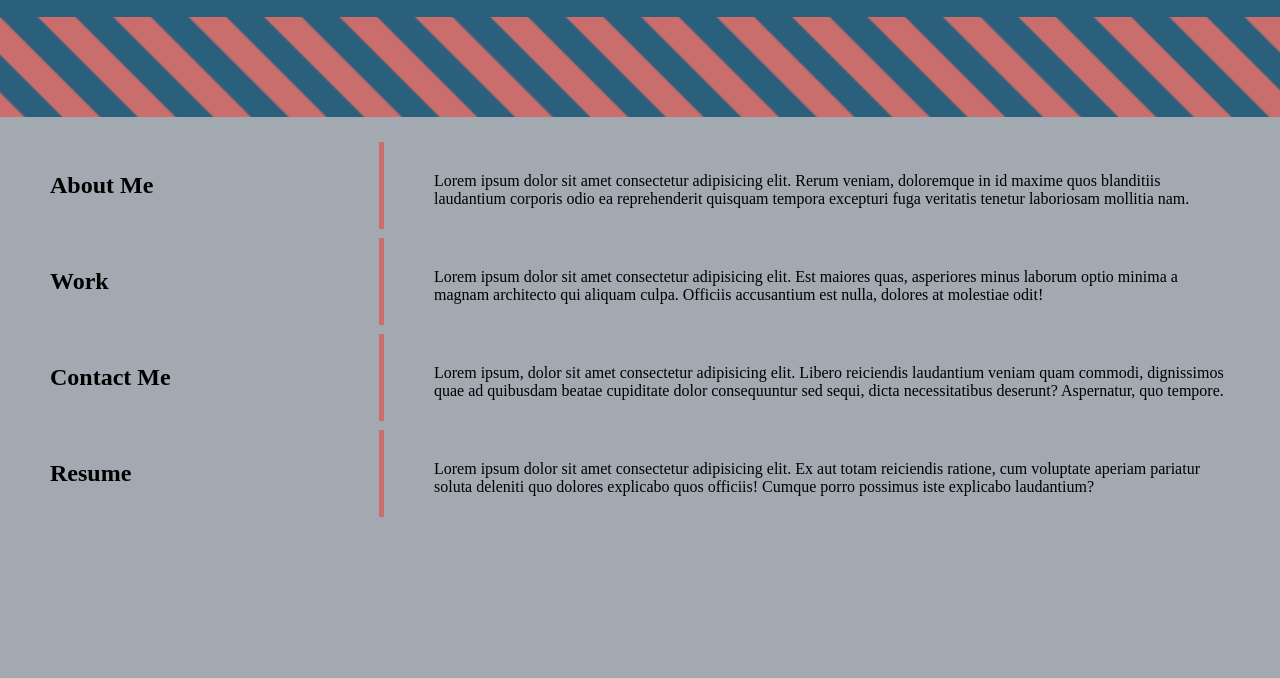
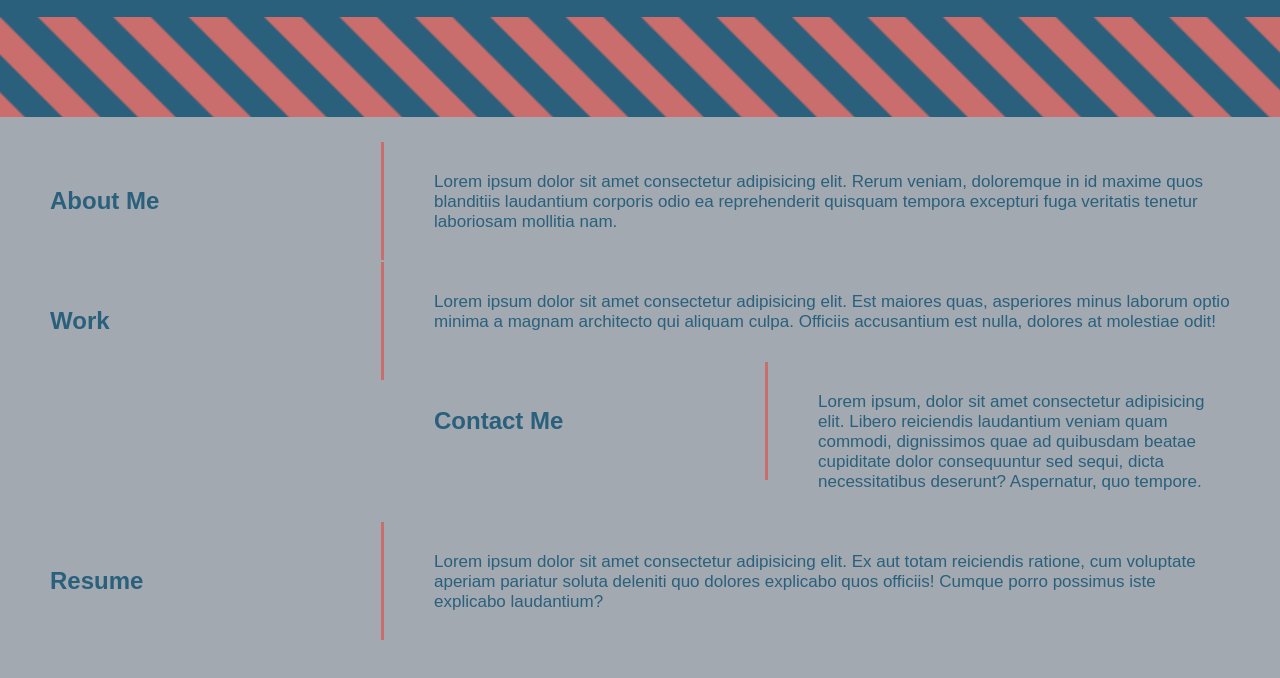
Before and after one commit to noahschnur/Challenge-2, a plain HTML site: page index.html in a window 1280 px wide. Shown: the part 80-758 px from the top of the page. Drawn offline with Linux system fonts and the light colour scheme.

Commit message:
font styling

```diff
--- a/assets/css/style.css
+++ b/assets/css/style.css
@@ -73,8 +73,10 @@ a {
     float: left;
     flex-wrap: wrap;
     width: 30%;
-    padding: 30px 50px;
-    border-right: 5px solid #ca6d6d;
+    padding: 45px 50px;
+    border-right: 3px solid #ca6d6d;
+    color: #2a607c;
+    font-family: Arial, Helvetica, sans-serif;
 }
 
 .content p {
@@ -82,4 +84,7 @@ a {
     align-items: flex-start;
     justify-content: flex-end;
     padding: 30px 50px;
+    color: #2a607c;
+    font-family: Arial, Helvetica, sans-serif;
+    font-size: 17px;
 }
```
